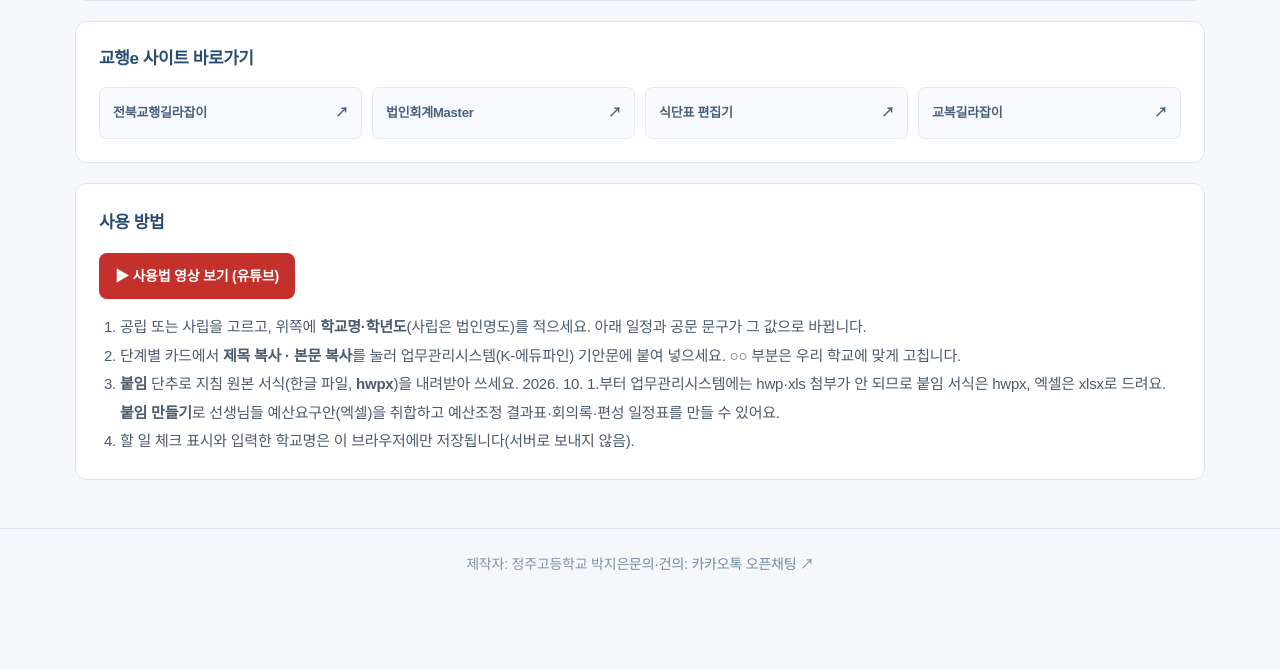
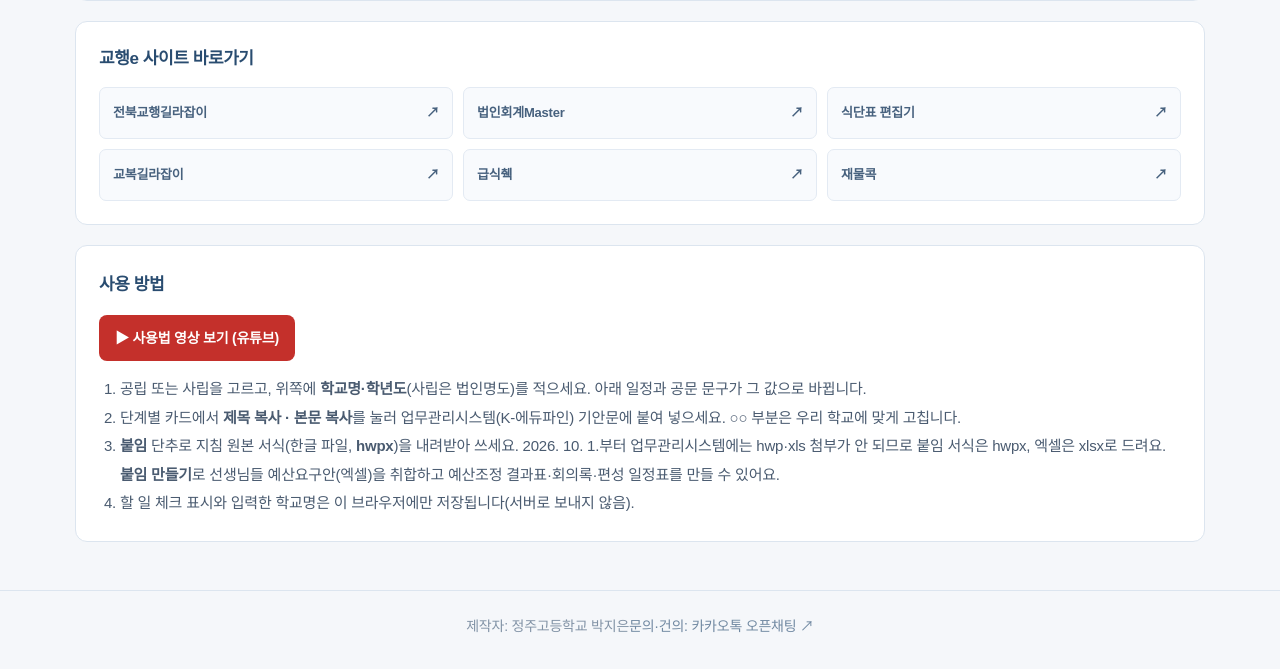
Before and after one commit to lynqook-gif/budget-guide, a plain HTML site: page index.html in a window 1280 px wide. Shown: the part 1172-1841 px from the top of the page. Before the commit the page ends 1779 px from the top, so only its background shows below. Drawn offline with Linux system fonts and the light colour scheme; a web font is replaced by a local one.

Commit message:
교행e 사이트 바로가기에 급식췍·재물콕 추가, 바로가기 그림을 사이트별로
Co-Authored-By: Claude Opus 5.5 <noreply@anthropic.com>

```diff
--- a/design/dashboard.css
+++ b/design/dashboard.css
@@ -26,7 +26,7 @@
  .pickcard{position:relative;display:flex;flex-direction:column;align-items:flex-start;text-align:left;padding:27px!important;background:#fff!important;border:1px solid #dce5ef!important;border-radius:12px!important;cursor:pointer;box-shadow:0 3px 10px #27476904!important;transition:border-color .15s,transform .15s;min-width:0}
  .pickcard:hover{border-color:#8bb6e2!important;transform:translateY(-2px)}.pickcard.pri:hover{border-color:#8cbfb8!important}.pickcard .tag{display:inline-flex;padding:4px 9px;background:#edf4fd;color:#3775b1;border-radius:5px;font-size:11px;font-weight:650;margin-bottom:10px}.pickcard.pri .tag{background:#edf7f4;color:#43867d}
  .pickcard h2{font-size:25px!important;font-weight:750;letter-spacing:-.04em;margin:0 0 8px!important;color:#213c5b}.pickcard p{font-size:13px;color:#6a7e94;margin:0 0 10px}.pickcard ul{font-size:13px;color:#526b83;line-height:1.9;padding-left:18px;margin:0 0 20px}.pickcard .go{display:block;width:100%;border-top:1px solid #edf1f6;padding-top:14px;margin-top:auto;color:#2b75c6;font-size:14px;font-weight:700}.pickcard.pri .go{color:#347b80}.budget-choice-icon{display:none}
- .news,.sites,.howto{background:#fff;border:1px solid #dce5ef;border-radius:12px;padding:23px;margin:0 0 20px!important}.news h3,.sites h3,.howto h3{font-size:17px;font-weight:750;letter-spacing:-.025em;color:#294c70;margin:0 0 13px!important}.news ul{list-style:none;padding:0;margin:0}.news li{display:flex;gap:17px;font-size:13px;color:#6a7e94;line-height:1.8}.news time{color:#437bab;white-space:nowrap;font-size:12px}.sites>div{display:grid;grid-template-columns:repeat(4,minmax(0,1fr));gap:10px}.sites a{display:flex;justify-content:space-between;gap:10px;padding:13px;background:#f8fafd;border:1px solid #e3eaf3;border-radius:7px;font-size:13px;color:#47617e;text-decoration:none}.howto{font-size:14px;color:#596f87;line-height:1.9}.howto ol{padding-left:21px;margin-bottom:0}
+ .news,.sites,.howto{background:#fff;border:1px solid #dce5ef;border-radius:12px;padding:23px;margin:0 0 20px!important}.news h3,.sites h3,.howto h3{font-size:17px;font-weight:750;letter-spacing:-.025em;color:#294c70;margin:0 0 13px!important}.news ul{list-style:none;padding:0;margin:0}.news li{display:flex;gap:17px;font-size:13px;color:#6a7e94;line-height:1.8}.news time{color:#437bab;white-space:nowrap;font-size:12px}.sites>div{display:grid;grid-template-columns:repeat(3,minmax(0,1fr));gap:10px}.sites a{display:flex;justify-content:space-between;gap:10px;padding:13px;background:#f8fafd;border:1px solid #e3eaf3;border-radius:7px;font-size:13px;color:#47617e;text-decoration:none}.howto{font-size:14px;color:#596f87;line-height:1.9}.howto ol{padding-left:21px;margin-bottom:0}
  #view{max-width:none!important;margin:0!important;padding:0!important}
  .vhead{position:relative;display:flex;align-items:center;min-height:125px;padding:5px 135px 24px 0!important;margin:0 0 16px!important;background:transparent!important;border:0!important;border-bottom:1px solid #dce5ef!important;text-align:left}
  .vhead h1{display:flex;flex-direction:column;align-items:flex-start;gap:7px;font:760 28px/1.4 var(--ui)!important;letter-spacing:-.04em;margin:0 0 9px!important;color:#213c5b}
--- a/index.html
+++ b/index.html
@@ -65,7 +65,7 @@ main{max-width:1080px;margin:0 auto;padding:24px 20px 40px}
 @media (max-width:760px){.news{grid-template-columns:1fr}.updates li{flex-direction:column;gap:2px}}
 .sites{background:var(--card);border:1px solid var(--line);border-radius:14px;padding:18px 22px;margin-bottom:16px}
 .sites h3{margin:0 0 12px;font-size:17px;color:var(--navy)}
-.sites>div{display:grid;grid-template-columns:repeat(4,minmax(0,1fr));gap:10px}
+.sites>div{display:grid;grid-template-columns:repeat(3,minmax(0,1fr));gap:10px}
 .sites a{display:flex;align-items:center;justify-content:space-between;gap:8px;min-height:52px;padding:10px 16px;border:1px solid #c9d8ea;border-radius:10px;background:#f7faff;color:var(--navy);font-weight:700;font-size:15.5px;text-decoration:none}
 .sites a:hover{border-color:var(--blue);background:#eef4fd}
 @media (max-width:760px){.sites>div{grid-template-columns:repeat(2,minmax(0,1fr))}}
@@ -259,7 +259,7 @@ label.hot,.mk-drop.hot{background:#dff2e6!important;border-color:#1d6f42!importa
   .step,.sched,.doc{break-inside:avoid;box-shadow:none}
 }
 </style>
-<link rel="stylesheet" href="design/dashboard.css?v=20261106-banner1">
+<link rel="stylesheet" href="design/dashboard.css?v=20261116-links1">
 <style id="readable">
 /* 읽기 쉽게: 처음 쓰는 사람도 편하도록 글씨 크기만 키움 (모양·색은 design/ 그대로) */
 @media screen{
@@ -363,6 +363,8 @@ label.hot,.mk-drop.hot{background:#dff2e6!important;border-color:#1d6f42!importa
         <a href="https://law.lynqook.workers.dev/" target="_blank" rel="noopener"><span>법인회계Master</span><span aria-hidden="true">↗</span></a>
         <a href="https://lynqook-gif.github.io/food/" target="_blank" rel="noopener"><span>식단표 편집기</span><span aria-hidden="true">↗</span></a>
         <a href="https://gyobok-guide.lynqook.workers.dev/" target="_blank" rel="noopener"><span>교복길라잡이</span><span aria-hidden="true">↗</span></a>
+        <a href="https://lynqook-gif.github.io/meal-check/" target="_blank" rel="noopener"><span>급식췍</span><span aria-hidden="true">↗</span></a>
+        <a href="https://jaemul.lynqook.workers.dev/" target="_blank" rel="noopener"><span>재물콕</span><span aria-hidden="true">↗</span></a>
       </div>
     </section>
     <div class="howto">
@@ -1581,6 +1583,6 @@ function mkSaveHwpx(JSZip){
 }
 })();
 </script>
-<script src="design/dashboard.js?v=20261106-banner1"></script>
+<script src="design/dashboard.js?v=20261116-links1"></script>
 </body>
 </html>
```
Also changed, not shown: 교행e의 본예산 길라잡이.html (+5 -3 lines).
